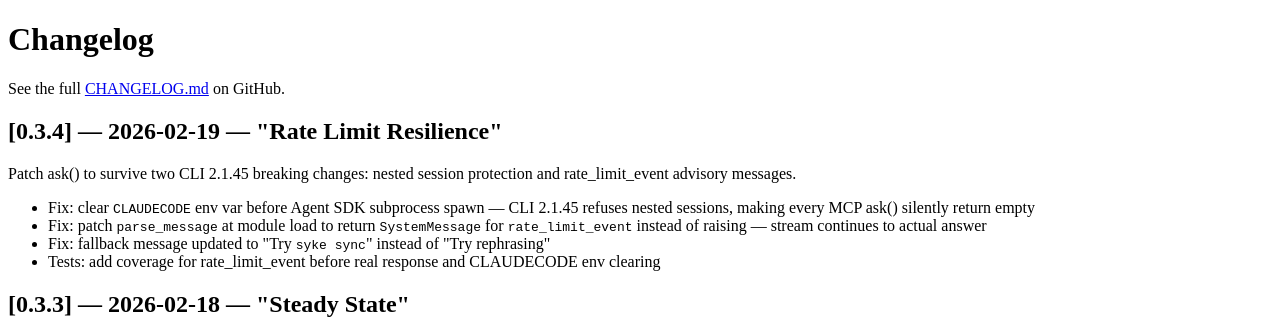
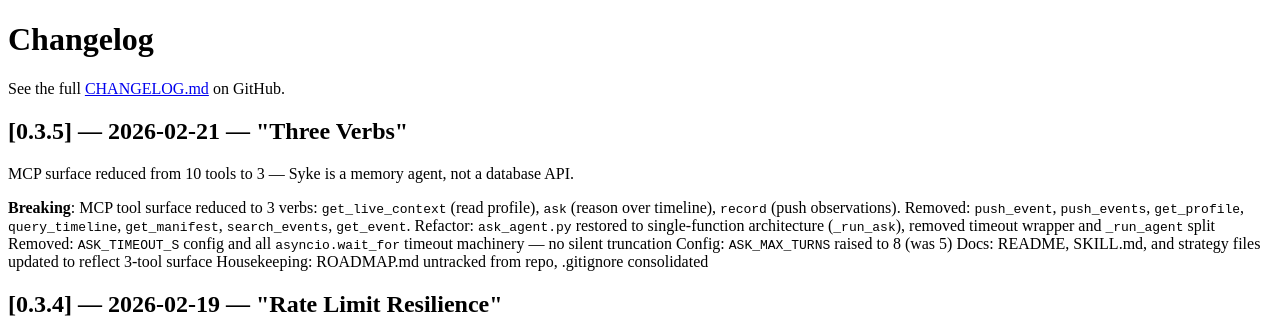
Before and after one commit to saxenauts/syke, a Next.js app in the folder docs-site/: page /changelog in a window 1280 px wide. Shown: the top 321 px of the page. Built offline with nearby package versions, Linux system fonts and the light colour scheme.

Commit message:
docs: changelog for 0.3.5 "Three Verbs"

```diff
--- a/docs-site/pages/changelog.mdx
+++ b/docs-site/pages/changelog.mdx
@@ -3,6 +3,17 @@
 # Changelog
 
 See the full [CHANGELOG.md](https://github.com/saxenauts/syke/blob/main/CHANGELOG.md) on GitHub.
+
+## [0.3.5] — 2026-02-21 — "Three Verbs"
+
+MCP surface reduced from 10 tools to 3 — Syke is a memory agent, not a database API.
+
+ **Breaking**: MCP tool surface reduced to 3 verbs: `get_live_context` (read profile), `ask` (reason over timeline), `record` (push observations). Removed: `push_event`, `push_events`, `get_profile`, `query_timeline`, `get_manifest`, `search_events`, `get_event`.
+ Refactor: `ask_agent.py` restored to single-function architecture (`_run_ask`), removed timeout wrapper and `_run_agent` split
+ Removed: `ASK_TIMEOUT_S` config and all `asyncio.wait_for` timeout machinery — no silent truncation
+ Config: `ASK_MAX_TURNS` raised to 8 (was 5)
+ Docs: README, SKILL.md, and strategy files updated to reflect 3-tool surface
+ Housekeeping: ROADMAP.md untracked from repo, .gitignore consolidated
 
 ## [0.3.4] — 2026-02-19 — "Rate Limit Resilience"
 
```
Also changed, not shown: 1 other file (tests, documents, lock files or other folders).
